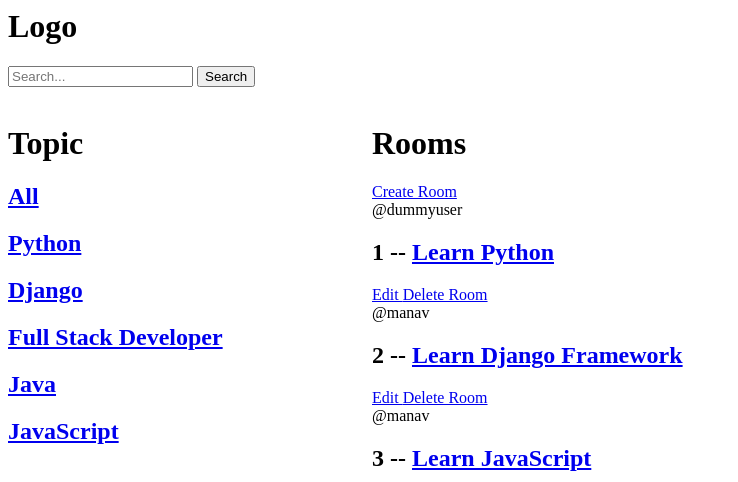
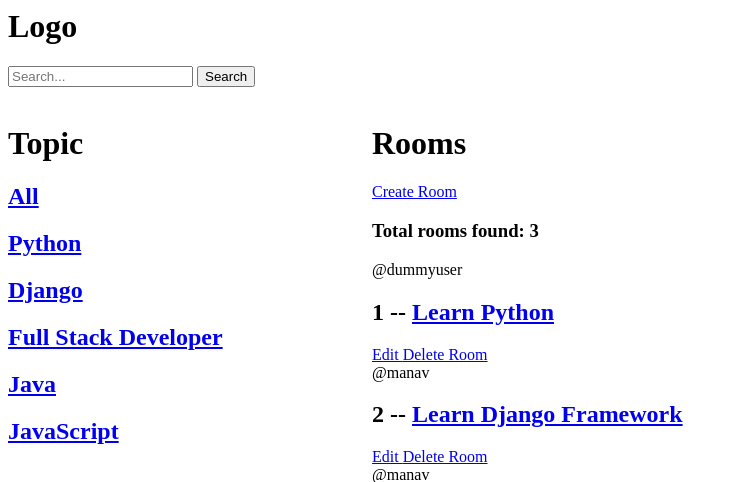
Before and after one commit to ManavMalhotra/studyspaces, a Django app: page / in a window 1280 px wide. Shown: the top 482 px of the page, without its empty margins (0-738 px from the left). Run offline with Django 4.2, Linux system fonts and the light colour scheme; data comes from the database, SQL or seed files in the repository.

Commit message:
improved home page

```diff
--- a/base/templates/base/home.html
+++ b/base/templates/base/home.html
@@ -23,6 +23,7 @@
     <h1>Rooms</h1>
     <a href="/create-room">Create Room</a>
 
+    <h3>Total rooms found: {{ room_count }}</h3>
     {% for room in rooms %}
     <div>
       <span> @{{ room.host }} </span>
--- a/base/views.py
+++ b/base/views.py
@@ -1,4 +1,5 @@
 from django.shortcuts import render, redirect
+from django.db.models import Q
 from .models import Room, Topic
 from .forms import RoomForm
 
@@ -11,9 +12,10 @@ from .forms import RoomForm
 
 def home(request):
     q = request.GET.get('q') if request.GET.get('q') != None else ''
-    room_list = Room.objects.filter(topic__name__contains=q)
+    room_list = Room.objects.filter(Q(topic__name__contains=q) )
     topic = Topic.objects.all()
-    context = {'rooms': room_list, 'topics': topic}
+    room_count = room_list.count()
+    context = {'rooms': room_list, 'topics': topic, 'room_count': room_count}
     return render(request, 'base/home.html', context)
 
 def room(request, pk):
```
